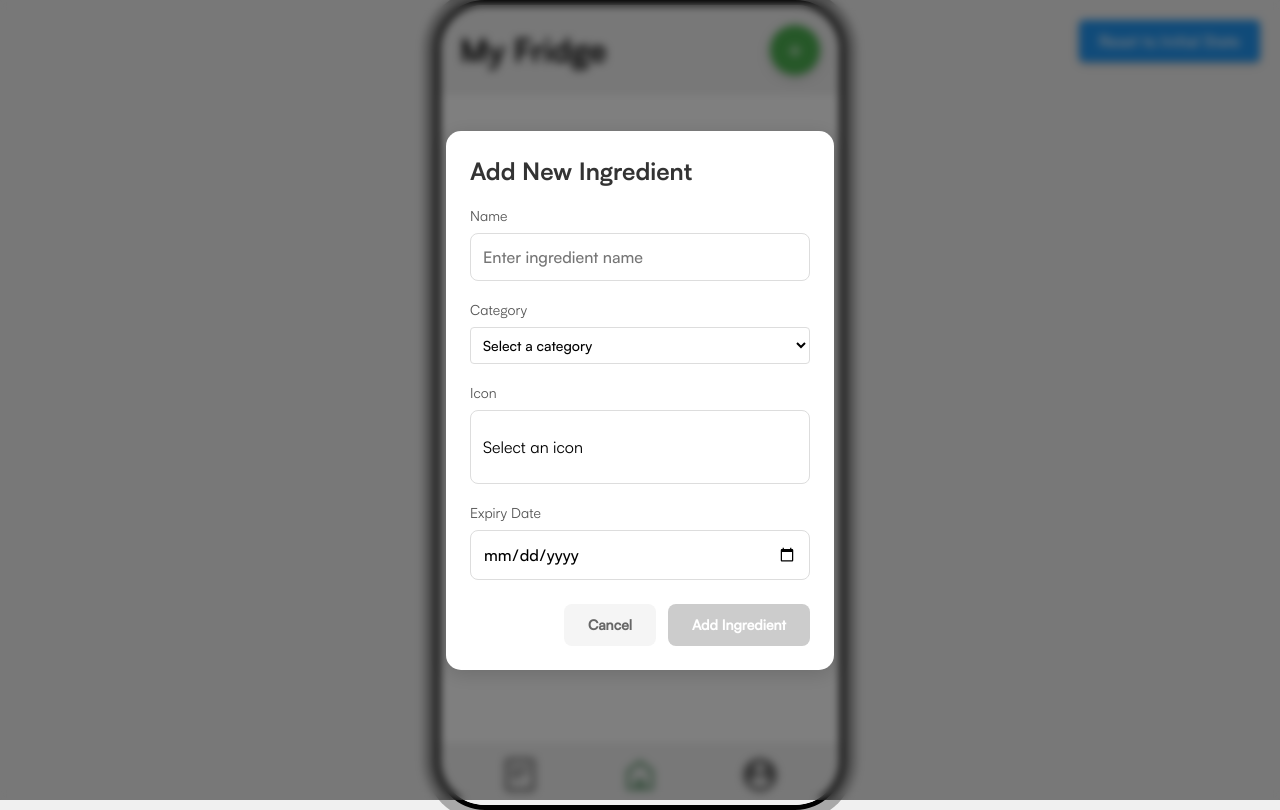
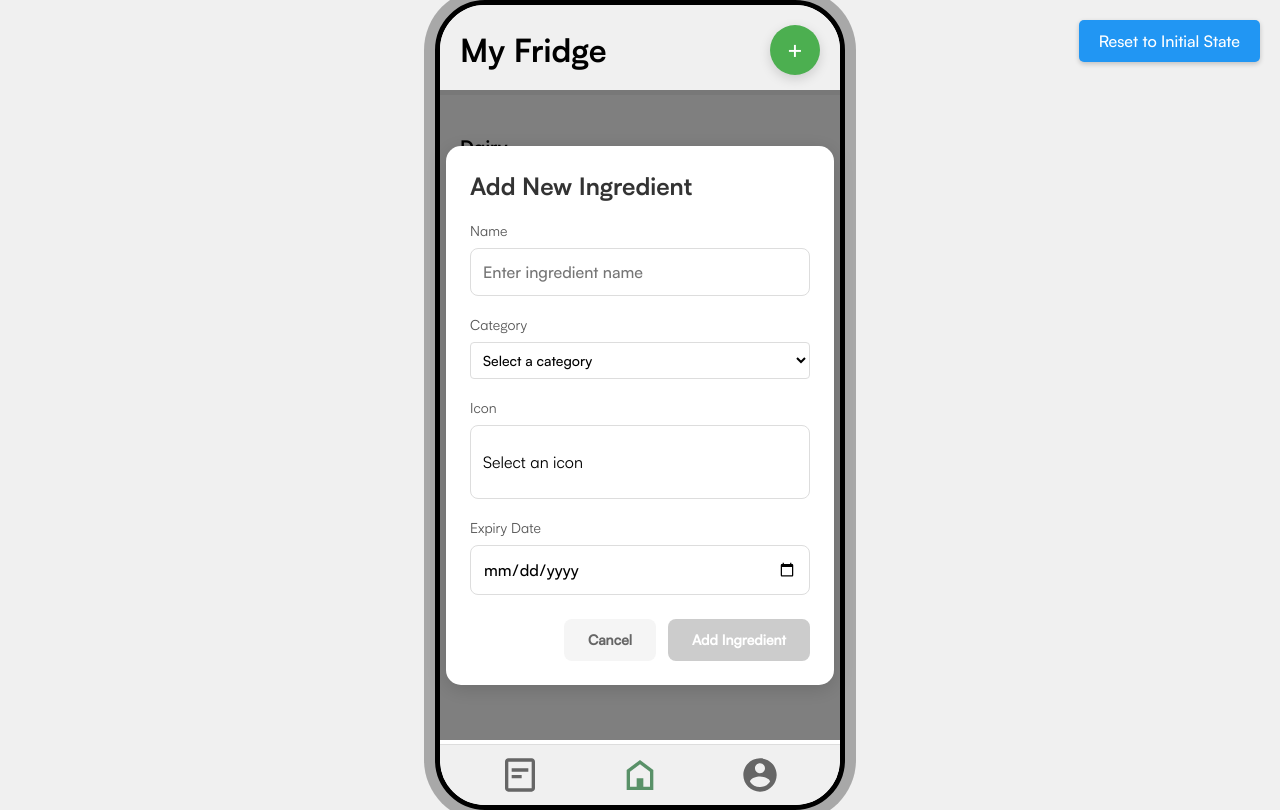
Before and after one commit to RhymeTheRapper/easyprep, a React (Create React App) app: page / in a window 1280 px wide. Both pictures are taken after a click on the button 795 px from the left and 50 px from the top of the page. Built offline with nearby package versions, Linux system fonts and the light colour scheme.

Commit message:
delete modal

```diff
--- a/src/Home/IngredientCard.scss
+++ b/src/Home/IngredientCard.scss
@@ -91,24 +91,23 @@
 }
 
 .modal-overlay {
-    position: fixed;
-    top: 0;
-    left: 0;
-    right: 0;
-    bottom: 0;
+    height: 650px;
+    width: 400px;
+    margin-top: 30px;
     background-color: rgba(0, 0, 0, 0.5);
     display: flex;
     justify-content: center;
     align-items: center;
+    align-self: center;
+    justify-self: center;
     z-index: 1000;
-    backdrop-filter: blur(4px);
 }
 
 .delete-modal {
     background: white;
     padding: 24px;
     border-radius: 12px;
-    width: 90%;
+    width: 70%;
     max-width: 400px;
     box-shadow: 0 8px 24px rgba(0, 0, 0, 0.12);
     animation: modalAppear 0.2s ease-out;
```
